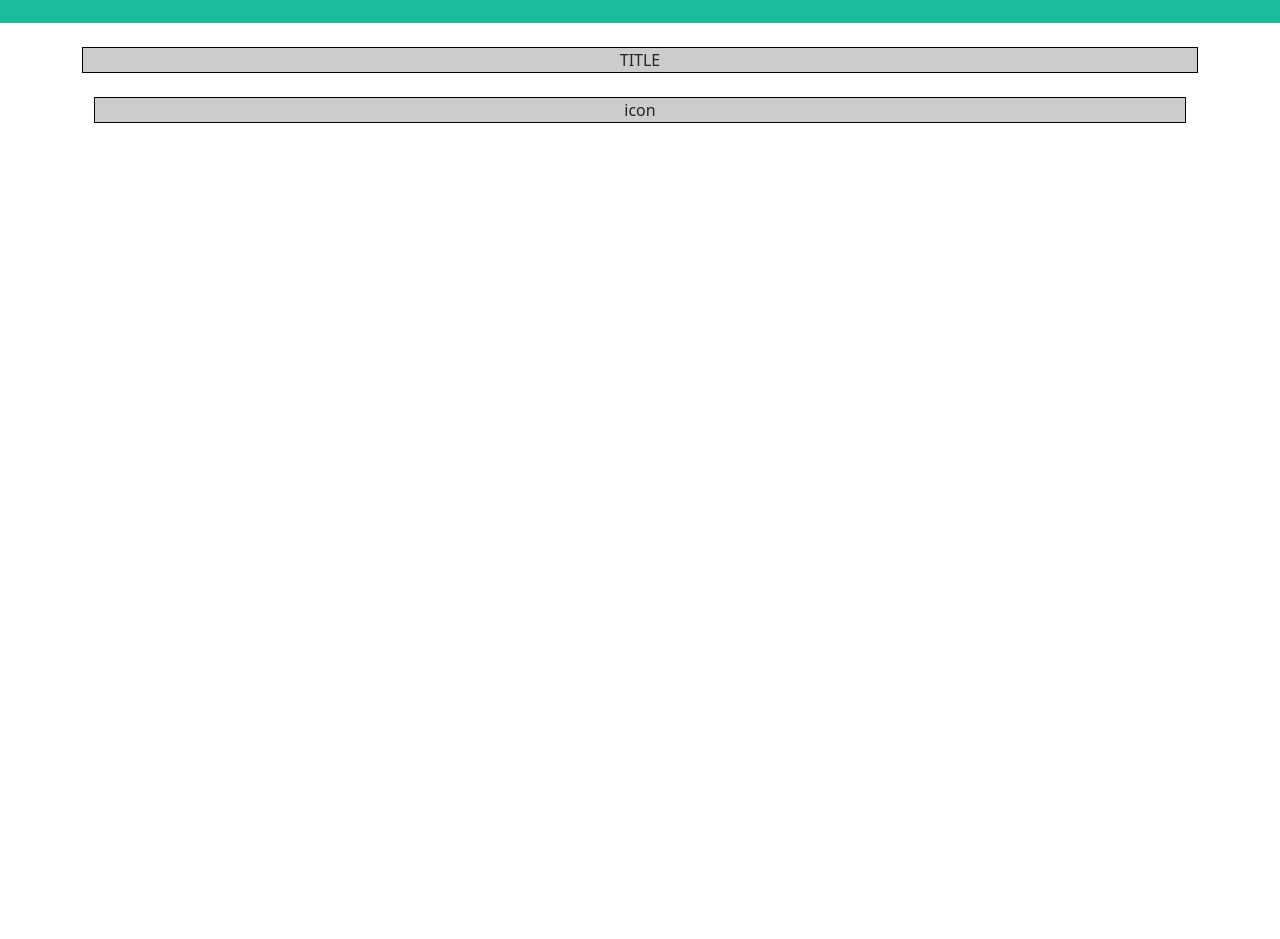
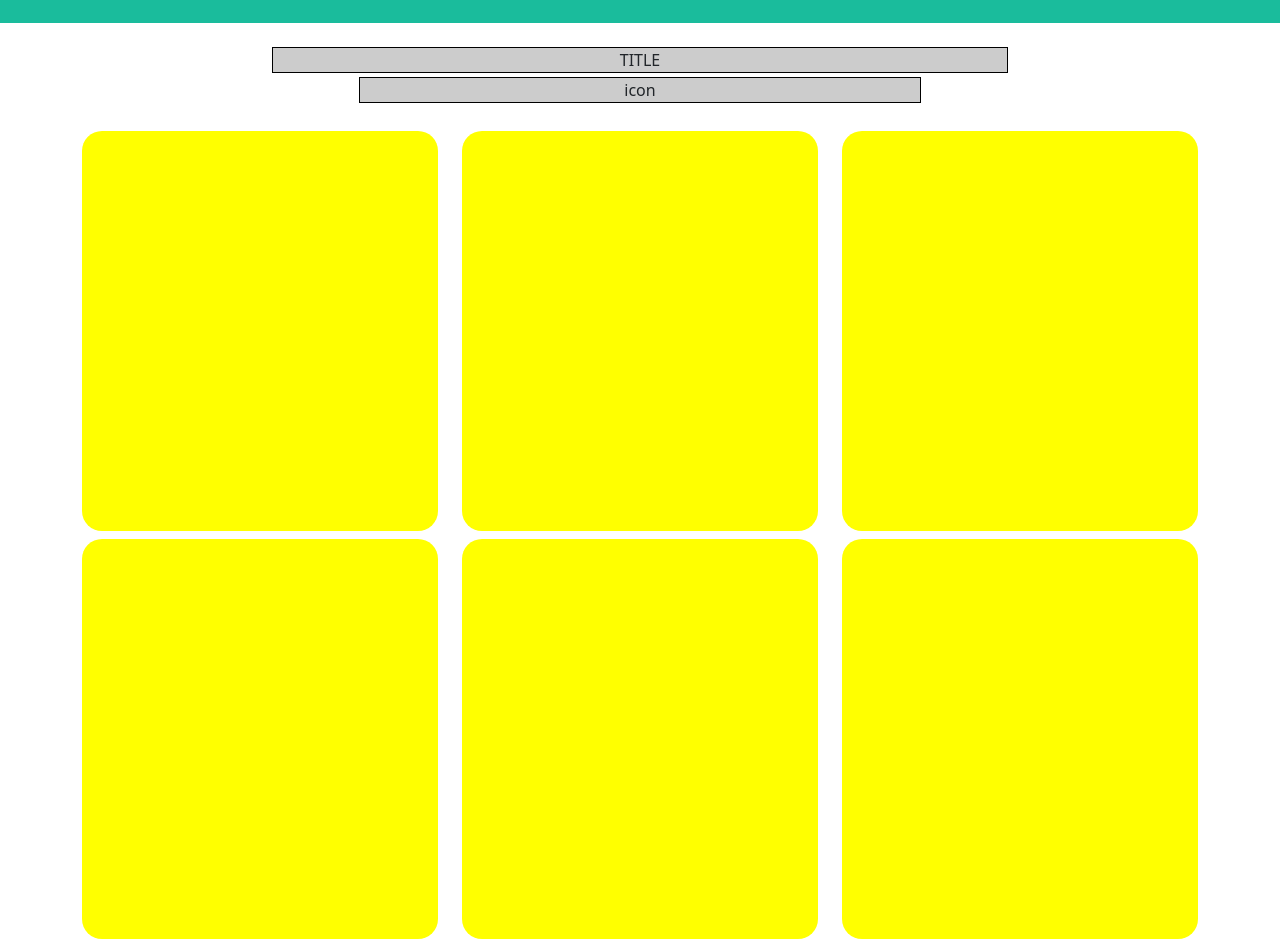
Before and after one commit to gabriele-annese/-html-css-bootstrap-freelancer, a plain HTML site: page index.html in a window 1280 px wide. Shown: the part 243-1182 px from the top of the page. Before the commit the page ends 800 px from the top, so only its background shows below. Drawn offline with nearby package versions, Linux system fonts and the light colour scheme.

Commit message:
add section img

```diff
--- a/css/style.css
+++ b/css/style.css
@@ -2,6 +2,12 @@
 .box {
     border: 1px solid black;
     background-color: rgba(0, 0, 0,.2);
+}
+.box-img{
+    width: 100%;
+    height: 400px;
+    background: yellow;
+    border-radius: 20px;
 }
 
 /* utility */
--- a/index.html
+++ b/index.html
@@ -66,21 +66,59 @@
 
     <!-- main -->
     <section class="main">
-        <section class="container pt-4">
-            <div class="row align-items-center">
-                <div class="col-12 text-center">
+        <section class="container pt-4" >
+            <div class="row justify-content-center">
+                <div class="col-8 text-center">
                     <div class="box">
                         TITLE
                     </div>
                 </div>
-                <div class="col-12 text-center p-4">
-                    <div class="box">
+                <div class="col-6 p-1">
+                    <div class="box text-center">
                         icon
                     </div>
                 </div>
             </div>
         </section>
 
+        <!-- IMG -->
+        <section class="img-section pt-3">
+            <section class="container">
+                <div class="row">
+                    <div class="col-12 pt-2 col-md-6 col-lg-4">
+                        <div class="box-img">
+
+                        </div>
+                    </div>
+                    <div class="col-12 pt-2 col-md-6 col-lg-4">
+                        <div class="box-img">
+
+                        </div>
+                    </div>
+                    <div class="col-12 pt-2 col-md-6 col-lg-4">
+                        <div class="box-img">
+
+                        </div>
+                    </div>
+                    <div class="col-12 pt-2 col-md-6 col-lg-4">
+                        <div class="box-img">
+
+                        </div>
+                    </div>
+                    <div class="col-12 pt-2 col-md-6 col-lg-4">
+                        <div class="box-img">
+
+                        </div>
+                    </div>
+                    <div class="col-12 pt-2 col-md-6 col-lg-4">
+                        <div class="box-img">
+
+                        </div>
+                    </div>
+                </div>
+            </section>
+        </section>
+
     </section>
 </body>
 </html>
```
